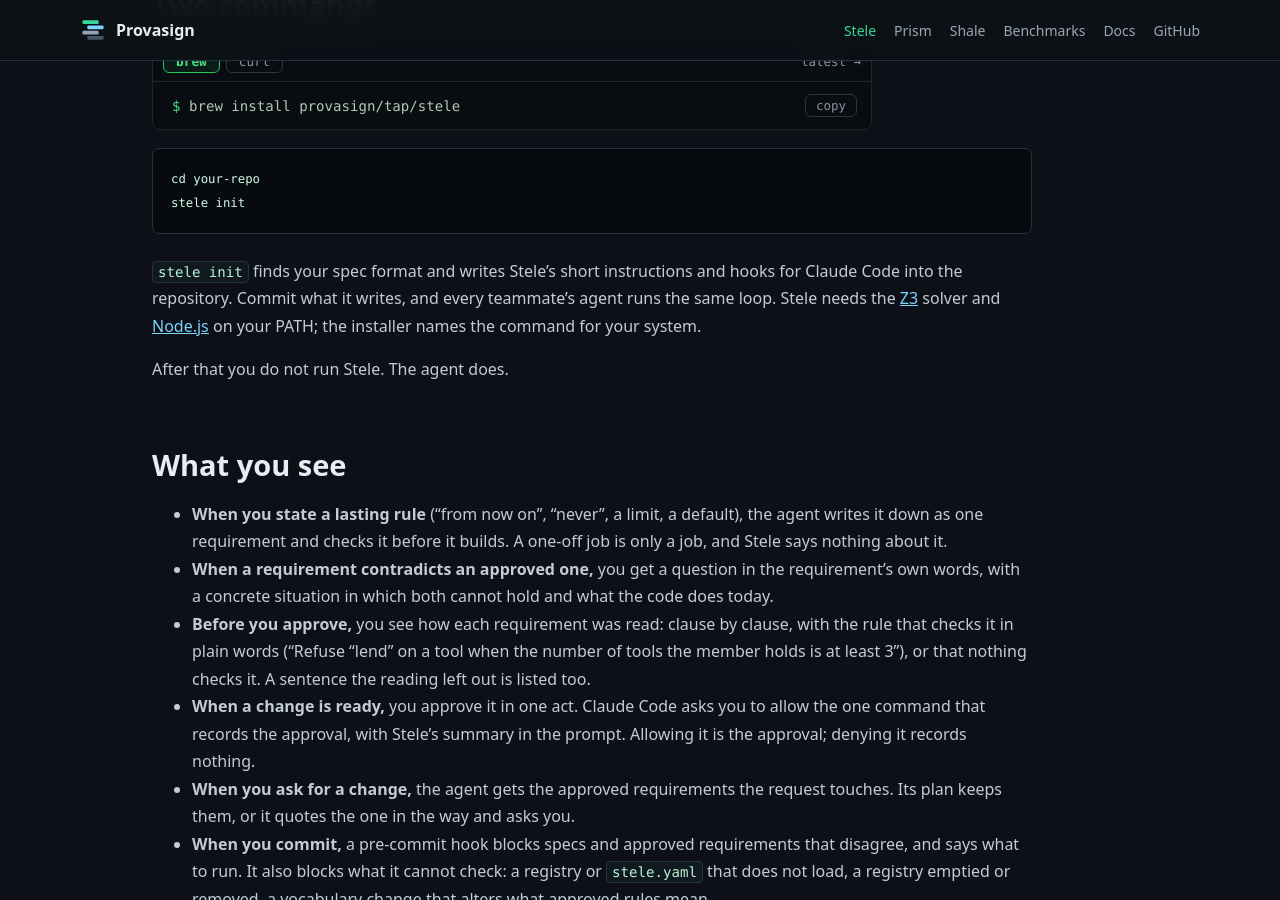
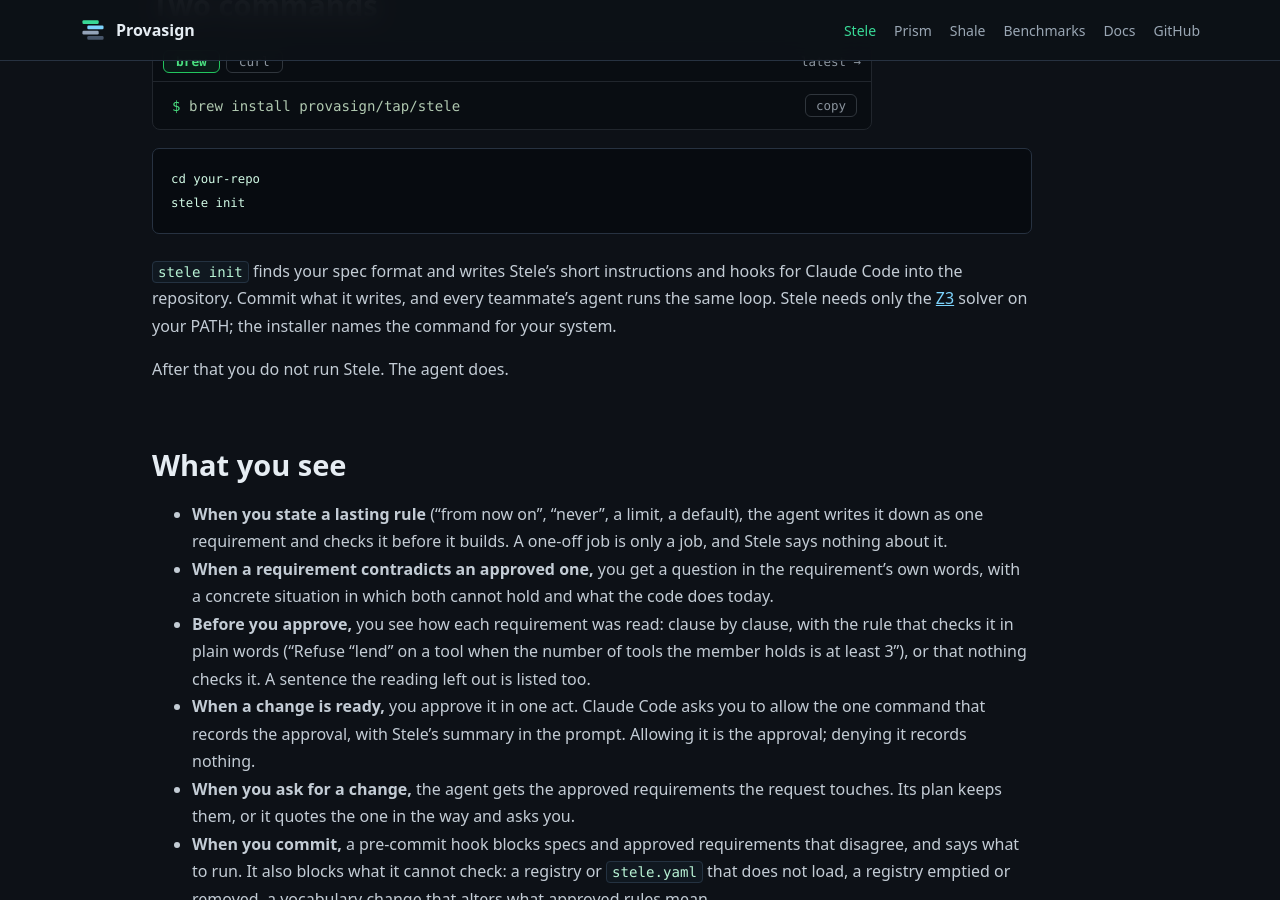
Before and after one commit to provasign/provasign.github.io, a Jekyll site: the page built from stele.md, in a window 1280 px wide and 900 px high, scrolled down 1295 px. Built offline with Jekyll 4.4.1, drawn with Linux system fonts in a browser that asks for light colours; comment, search, counter and statistics services are not loaded.

Commit message:
stele: no Node.js needed (v0.1.20), and a new demo recording
Co-Authored-By: Claude Fable 5.2 <noreply@anthropic.com>
Claude-Session: https://claude.ai/code/session_01EGo7eb3GX1Dv8Ez65TJd9W

```diff
--- a/index.html
+++ b/index.html
@@ -186,7 +186,7 @@ layout: null
         <h2 class="section-title">What you decided stays decided.</h2>
         <p class="section-lead">Requirements written months apart contradict each other, and an agent builds whichever one it reads. Stele turns each requirement into a rule it can check, finds the ones that cannot all hold, and asks you. What you approve lives in the repository, and every later request is read against it.</p>
         <div class="stele-demo">
-          <img src="{{ '/assets/images/stele-demo.gif' | relative_url }}" alt="A Claude Code session with Stele: the owner states a rule and approves it in a permission prompt; a later request that breaks the rule makes the agent stop and ask" width="920" height="517" loading="lazy">
+          <img src="{{ '/assets/images/stele-demo.gif' | relative_url }}" alt="A Claude Code session with Stele: the owner states a rule and approves it in a permission prompt; a later request that breaks the rule makes the agent stop and ask" width="1100" height="615" loading="lazy">
           <div class="steps">
             <div class="step"><strong>You say it once.</strong><p>"A member must never hold more than 3 books." The agent writes it down as one requirement, and Stele checks it against everything approved before.</p></div>
             <div class="step"><strong>You approve, not the agent.</strong><p>Claude Code asks you to allow the one command that records the approval, with Stele's summary in the prompt.</p></div>
--- a/stele.md
+++ b/stele.md
@@ -22,7 +22,7 @@ stop and ask you before it edits anything.
 
 <img src="{{ '/assets/images/stele-demo.gif' | relative_url }}"
      alt="A Claude Code session with Stele: the owner states a rule and approves it in a permission prompt; a later request that breaks the rule makes the agent stop and ask"
-     width="920" style="max-width:100%; border-radius:10px; margin: 8px 0 4px;">
+     width="1100" style="max-width:100%; border-radius:10px; margin: 8px 0 4px;">
 
 *A real Claude Code session on a small example project, with the waiting cut.*
 
@@ -41,9 +41,9 @@ stele init
 
 `stele init` finds your spec format and writes Stele's short instructions and
 hooks for Claude Code into the repository. Commit what it writes, and every
-teammate's agent runs the same loop. Stele needs the
-[Z3](https://github.com/Z3Prover/z3) solver and [Node.js](https://nodejs.org)
-on your PATH; the installer names the command for your system.
+teammate's agent runs the same loop. Stele needs only the
+[Z3](https://github.com/Z3Prover/z3) solver on your PATH; the installer names
+the command for your system.
 
 After that you do not run Stele. The agent does.
 
```
Also changed, not shown: 1 other file.
